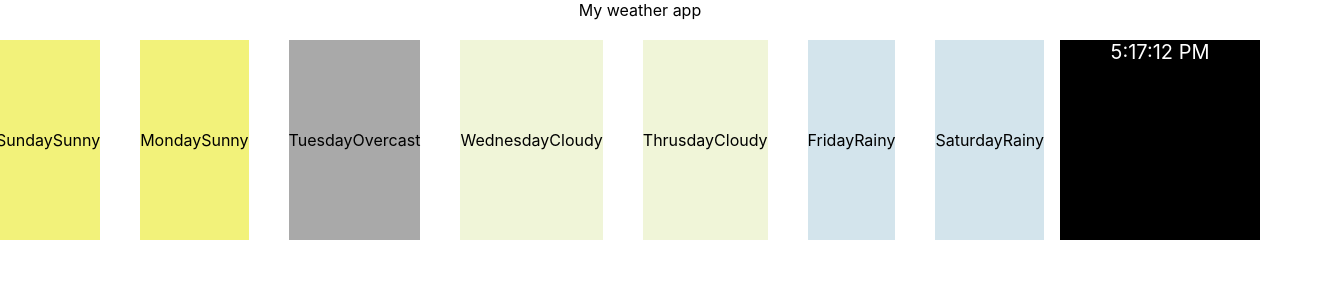
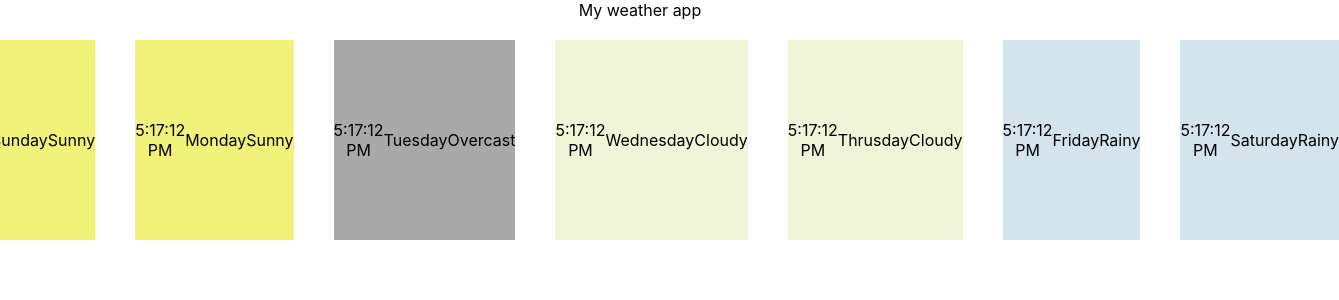
Before and after one commit to sidag95/react-weather-app, a React (Create React App) app: page / in a window 1280 px wide. Shown: the top 300 px of the page, 1339 px wide, since content can reach past the window. Built offline with nearby package versions, Linux system fonts and the light colour scheme; the HTML template or start-up script is replaced by a standard one.

Commit message:
higher order components

```diff
--- a/src/Clock.js
+++ b/src/Clock.js
@@ -1,22 +1,38 @@
 import * as React from "react";
 import "./Clock.css";
 
-class Clock extends React.Component {
-  componentDidMount() {
+const dayOfWeek = ["Sunday", "Monday", "Tuesday", "Wednesday", "Thrusday", "Friday", "Saturday"]
+
+function withClock(Component) {
+  return class Clock extends React.Component {
+    constructor(props) {
+      super(props)
+      this.state = {
+        date: new Date()
+      };
+      this.updateDate = this.updateDate.bind(this)
+    }
+    componentDidMount(props) {
       this.tick();
+    }
+
+    updateDate(newDate) {
+      this.setState({date: newDate});
     }
 
     tick() {
       setInterval(() => {
-      this.props.updateDate(new Date());
+        this.updateDate(new Date());
       }, 1000);
     }
 
     render() {
+    const currentDay = dayOfWeek[this.state.date.getDay()];
       return (
-      <div className="clock">{this.props.date.toLocaleTimeString()}</div>
+        <Component {...this.props} currentTime = {this.state.date} currentDay={currentDay} />
       )
     }
   }
+}
 
-export default Clock
+export default withClock
--- a/src/WeatherCard.js
+++ b/src/WeatherCard.js
@@ -10,7 +10,7 @@ const weatherToClassMap = {
 }
 
 function WeatherCard(props) {
-  const {day, weather, currentDay, showFullScreen, onClick, onClose} = props;
+  const {day, weather, currentDay, showFullScreen, onClick, onClose, currentTime} = props;
   console.log(showFullScreen)
   const isCurrentDay = day === currentDay;
   return (
@@ -18,6 +18,7 @@ function WeatherCard(props) {
       className={`card ${weatherToClassMap[weather]} ${isCurrentDay ? "active" : ""} ${showFullScreen ? "fullScreen" : ""}`}
       onClick = {_ => onClick ? onClick({day, weather}) : null}
     >
+      <div>{currentTime.toLocaleTimeString()}</div>
       <WeatherCardBody day={day} weather={weather} onClose={onClose} />
     </div>
   )
--- a/src/WeatherScreen.js
+++ b/src/WeatherScreen.js
@@ -1,10 +1,8 @@
 import * as React from "react";
 import WeatherCard from "./WeatherCard";
 import "./WeatherScreen.css";
-import Clock from "./Clock";
+import withClock from "./Clock";
 import ErrorBoundary from "./ErrorBoundary";
-
-const dayOfWeek = ["Sunday", "Monday", "Tuesday", "Wednesday", "Thrusday", "Friday", "Saturday"]
 
 const dummyWeatherData = [
   {
@@ -45,13 +43,8 @@ class WeatherScreen extends React.Component {
       weeklyWeather: dummyWeatherData,
       showDayInFull: null
     };
-    this.updateDate = this.updateDate.bind(this);
     this.onClick = this.onClick.bind(this);
     this.onClose = this.onClose.bind(this);
-  }
-
-  updateDate(newDate) {
-    this.setState({date: newDate});
   }
 
   onClick(dayWeather) {
@@ -63,24 +56,22 @@ class WeatherScreen extends React.Component {
   }
 
   render() {
-    const currentDay = dayOfWeek[this.state.date.getDay()];
+    const WeatherCardWithClock = withClock(WeatherCard);
     const {showDayInFull} = this.state;
     return (
       <ErrorBoundary>
         <div>
-          <Clock date={this.state.date} updateDate={this.updateDate} />
           <div className="weatherCardWrapper" >
             {showDayInFull ?
-              <WeatherCard key={`day-${showDayInFull.day}`} currentDay={currentDay} showFullScreen onClose={this.onClose} {...showDayInFull} />
+              <WeatherCardWithClock key={`day-${showDayInFull.day}`} showFullScreen onClose={this.onClose} {...showDayInFull} />
               :
-              this.state.weeklyWeather.map(dayWeather => <WeatherCard key={`day-${dayWeather.day}`} currentDay={currentDay} onClick={this.onClick} {...dayWeather} />)
+              this.state.weeklyWeather.map(dayWeather => <WeatherCardWithClock key={`day-${dayWeather.day}`} onClick={this.onClick} {...dayWeather} />)
             }
           </div>
         </div>
       </ErrorBoundary>
     )
   }
-
 }
 
 export default WeatherScreen
```
Lines whose indentation alone changed are shown as unchanged.
